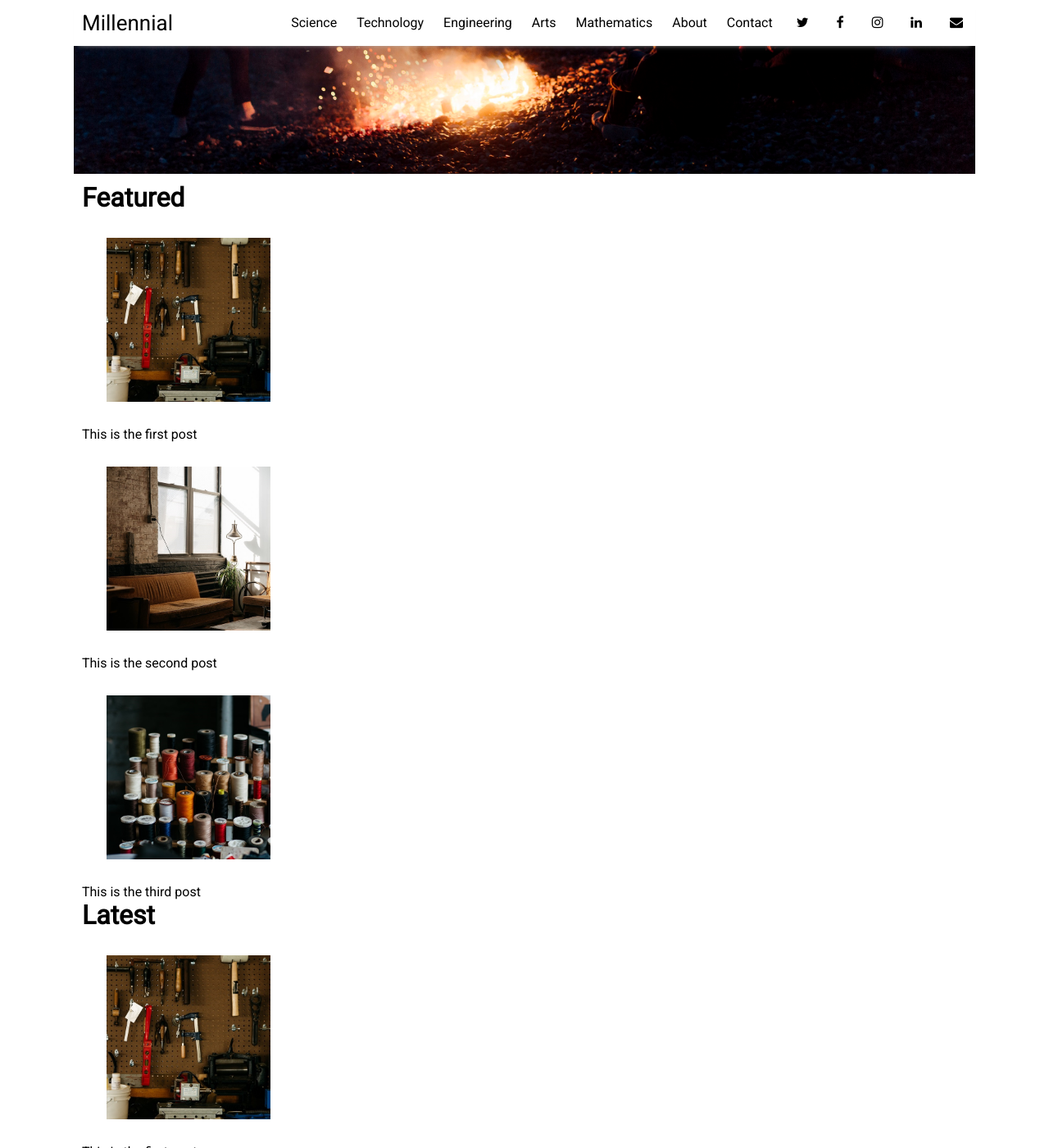
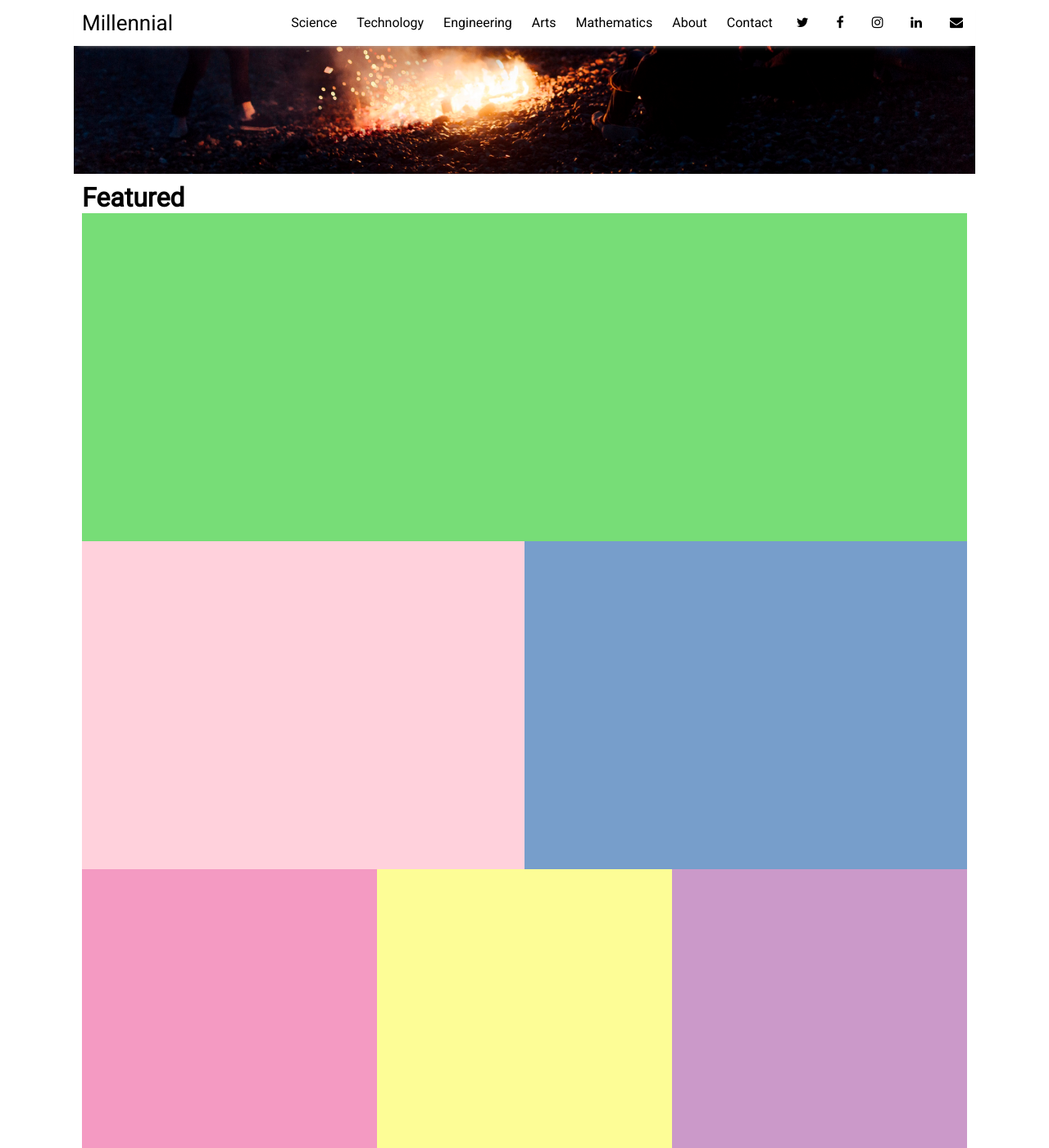
Before and after one commit to ajithkumarnadig/ajithkumarnadig.github.io, a Jekyll site: the page built from index.html, in a window 1280 px wide and 1400 px high, scrolled down 319 px. Shown: the whole window at 82% size. Built offline with Jekyll 4.4.1, drawn with Linux system fonts in a browser that asks for light colours; nearby versions of some CDN libraries; the list of posts is cut into pages by our own code; some of the changed text lies outside the part shown.

Commit message:
Add custom grid styling and SASS mixins

```diff
--- a/_includes/home-posts.html
+++ b/_includes/home-posts.html
@@ -1,14 +1,16 @@
 <div class="posts-wrapper">
   <h1>Featured</h1>
 
-  <div class="featured-posts"><img src="/images/tools.jpg"><p>This is the first post</p></div>
-  <div class="featured-posts"><img src="/images/room.jpg"><p>This is the second post</p></div>
-  <div class="featured-posts"><img src="/images/spools.jpg"><p>This is the third post</p></div>
+  <div class="section-one"></div>
 
-  <h1>Latest</h1>
+  <div class="section-two col-2"></div>
 
-  <div class="featured-posts"><img src="/images/tools.jpg"><p>This is the first post</p></div>
-  <div class="featured-posts"><img src="/images/room.jpg"><p>This is the second post</p></div>
-  <div class="featured-posts"><img src="/images/spools.jpg"><p>This is the third post</p></div>
+  <div class="section-three col-2"></div>
+
+  <div class="section-four col-3"></div>
+
+  <div class="section-five col-3"></div>
+
+  <div class="section-six col-3"></div>
 
 </div>
--- a/_sass/_base.scss
+++ b/_sass/_base.scss
@@ -35,3 +35,17 @@ a {
   margin-left: auto;
   margin-right: auto;
 }
+
+/*
+  Custom grid
+*/
+
+.col-2 {
+  width: 50%;
+  float: left;
+}
+
+.col-3 {
+  width: 33.33%;
+  float: left;
+}
--- a/css/main.scss
+++ b/css/main.scss
@@ -12,5 +12,47 @@ $brand-color: black;
 
 $container-width: 1100px;
 
+/*
+  Temporary
+*/
+
+$pastel-red: #FF333E;
+$pastel-yellow: #FDFD96;
+$pastel-blue: #779ECB;
+$pastel-pink: #FFD1DC;
+$pastel-purple: #CB99C9;
+$pastel-magenta: #F49AC2;
+$pastel-green: #77DD77;
+$light-black: #333;
+
+@mixin background($color){
+  height: 400px;
+  background-color: $color;
+}
+
+.section-one {
+  @include background($pastel-green);
+}
+
+.section-two {
+  @include background($pastel-pink);
+}
+
+.section-three {
+@include background($pastel-blue);
+}
+
+.section-four {
+@include background($pastel-magenta);
+}
+
+.section-five {
+@include background($pastel-yellow);
+}
+
+.section-six {
+@include background($pastel-purple);
+}
+
 // Importing Sass/SCSS partials from `sass_dir` (defaults to `_sass`)
 @import "base", "layout";
```
